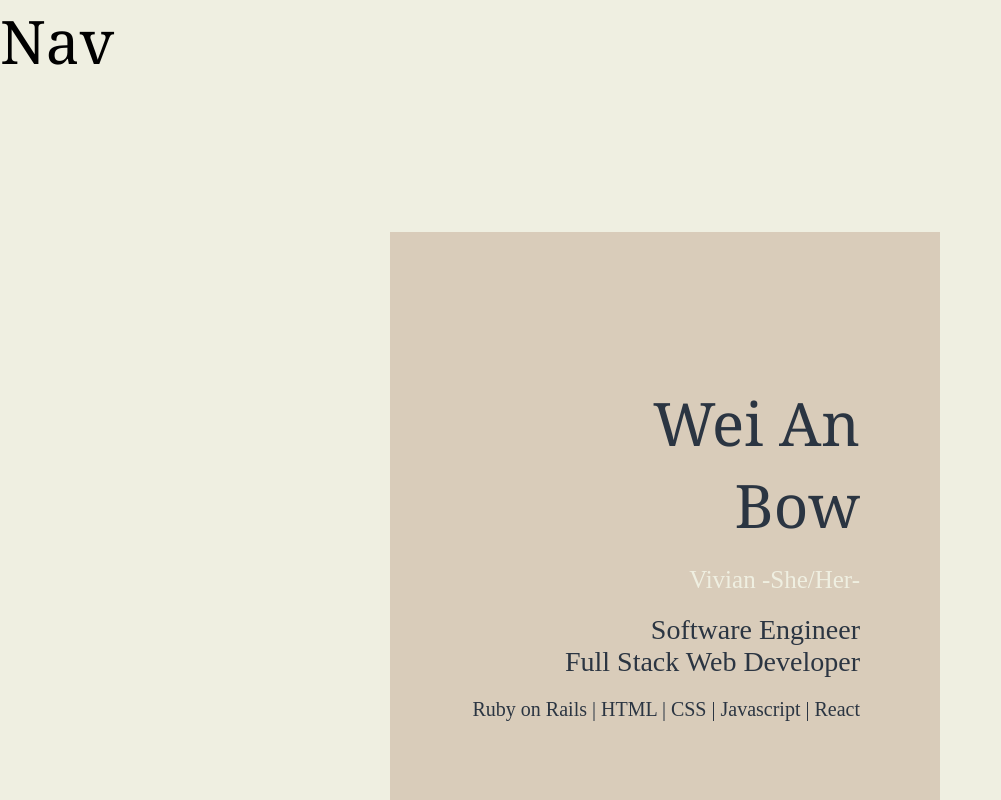
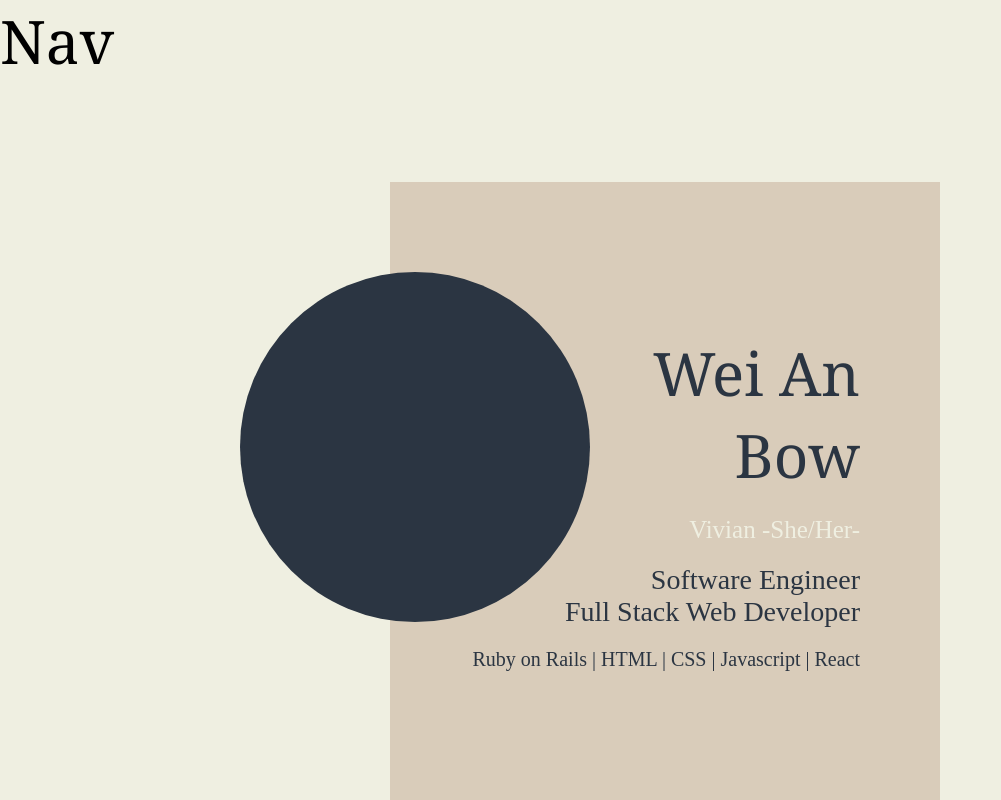
Before and after one commit to VivianBao/portfolio, a React (Create React App) app: page / in a window 1280 px wide. Shown: the top 800 px of the page, without its empty margins (0-1001 px from the left). Built offline with nearby package versions, Linux system fonts and the light colour scheme; a web font is replaced by a local one.

Commit message:
Added profile-pic

```diff
--- a/src/components/Landing.js
+++ b/src/components/Landing.js
@@ -15,6 +15,9 @@ export default function Landing() {
             <h3>Full Stack Web Developer</h3> {/* 28pt */}
             <h5>Ruby on Rails | HTML | CSS | Javascript | React</h5>  {/* 20pt */}
           </div>
+          <div className="profile-pic"></div>
+          <div className="dark-blue-block"></div>
+          <div className="blue-block"></div>
         </div>
       </div>
 
--- a/src/styles/Landing.scss
+++ b/src/styles/Landing.scss
@@ -11,7 +11,8 @@
   width: 550px;
   height: 1200px;
   margin-left: 390px;
-  margin-top: 150px;
+  margin-top: 100px;
+  position: relative;
   .text{
     padding-top: 150px;
     padding-right: 80px;
@@ -23,4 +24,19 @@
       margin: 20px 0;
     }
   }
+  .profile-pic{
+    position: absolute;
+    height: 350px;
+    width: 350px;
+    border-radius: 50%;
+    background-color: $dark-blue;
+    top: 90px;
+    left: -150px;
+  }
+  .dark-blue-block{
+    position: absolute;
+  }
+  .blue-block{
+    position: absolute;
+  }
 }
```
